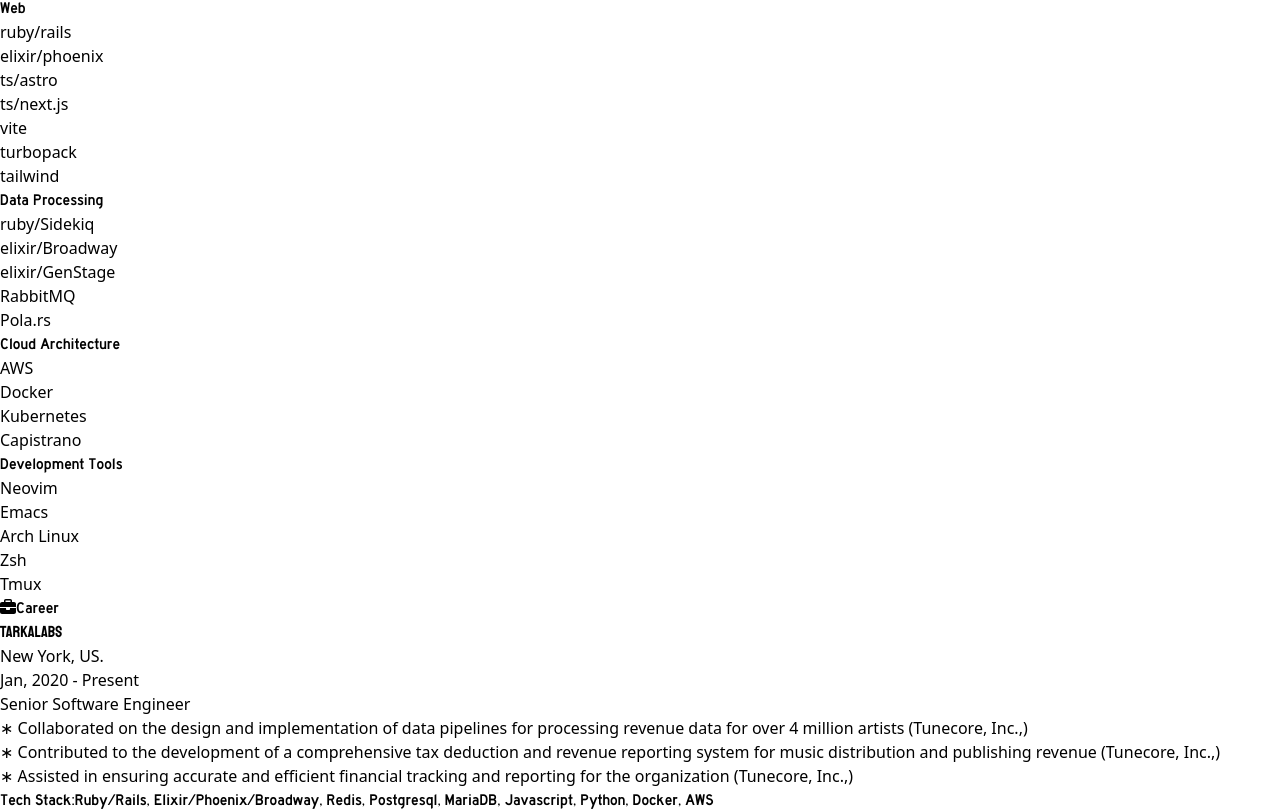
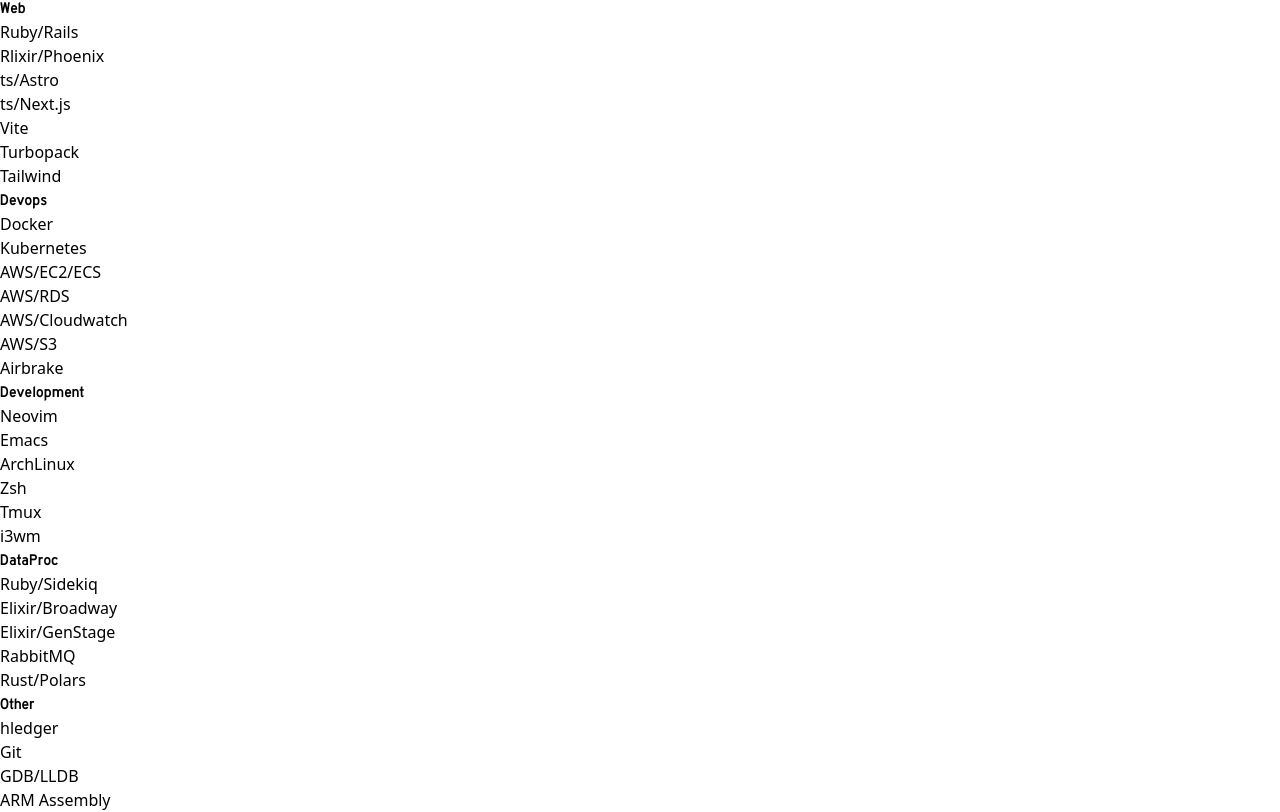
Before and after one commit to sreedevk/reacti-vitae, a React (Vite) app: page / in a window 1280 px wide. Shown: the part 772-1584 px from the top of the page. Built offline with nearby package versions, Linux system fonts and the light colour scheme.

Commit message:
design fixes

```diff
--- a/src/App.tsx
+++ b/src/App.tsx
@@ -22,7 +22,7 @@
         <div>
           <Introduction />
         </div>
-        <div className="flex flex-col md:flex-row">
+        <div className="flex flex-col md:flex-row my-2">
           <ProgrammingLanguages />
           <Tools />
         </div>
--- a/src/components/Education.tsx
+++ b/src/components/Education.tsx
@@ -16,13 +16,13 @@
         <h2 className="font-bold text-lg">{education.degree}</h2>
         <h3 className='font-bold text-gray-500'>{education.year_of_completion}</h3>
       </div>
-      <h3 className='text-md italic'>
-        {education.university},
+      <h3 className='italic font-alata'>
+        <span className='text-sm'>{education.university}</span>,
         <span className='text-sm text-rose-500 font-bold'>
           &nbsp;{education.location}
         </span>
       </h3>
-      <p className='my-1 text-xs'>{education.description}</p>
+      <p className='my-1 text-sm italic bold'>{education.description}</p>
     </div>
   )
 }
--- a/src/components/Tools.tsx
+++ b/src/components/Tools.tsx
@@ -9,7 +9,7 @@
 
 const skillBlockFormatter = (skills: string[], title: string) => {
   return (
-    <div className="w-1/2 md:w-1/6 text-center md:text-left">
+    <div className="w-1/2 md:w-2/12 px-4 text-center md:text-left">
       <h3 className="underline font-bold my-2 uppercase font-highway-gothic text-rose-600">{title}</h3>
       <ul className="text-sm">
         { skills.map(skillFormatter) }
@@ -22,12 +22,13 @@
   return (
     <div className="my-1 w-full">
       <Title icon_class='fas fa-cog' title='Tools' />
-      <div className="flex mx-1 flex-wrap md:justify-between justify-around">
+      <div className="flex flex-wrap justify-between">
         { skillBlockFormatter(TechStack?.tools?.databases, "Databases") }
         { skillBlockFormatter(TechStack?.tools?.web, "Web") }
-        { skillBlockFormatter(TechStack?.tools?.data_processing, "Data Processing") }
-        { skillBlockFormatter(TechStack?.tools?.cloud_architecture, "Cloud Architecture") }
-        { skillBlockFormatter(TechStack?.tools?.development_tools, "Development Tools") }
+        { skillBlockFormatter(TechStack?.tools?.cloud_architecture, "Devops") }
+        { skillBlockFormatter(TechStack?.tools?.development_tools, "Development") }
+        { skillBlockFormatter(TechStack?.tools?.data_processing, "DataProc") }
+        { skillBlockFormatter(TechStack?.tools?.other, "Other") }
       </div>
     </div>
   )
--- a/src/data/education.ts
+++ b/src/data/education.ts
@@ -9,7 +9,7 @@
   },
   {
     "university": "Our Own English High School",
-    "degree": "Senior Secondary Education - CBSE",
+    "degree": "Senior Secondary Education (CBSE)",
     "description":
     "Spent my formative years under the guidance of world class teachers, developing academically and socially.",
     "location": "Sharjah, AE.",
--- a/src/data/tech-stack.ts
+++ b/src/data/tech-stack.ts
@@ -17,36 +17,47 @@
       "MongoDB",
       "Redis",
       "Snowflake",
-      "SurrealDB"
+      "SurrealDB",
     ],
     web: [
-      "ruby/rails",
-      "elixir/phoenix",
-      "ts/astro",
-      "ts/next.js",
-      "vite",
-      "turbopack",
-      "tailwind"
+      "Ruby/Rails",
+      "Rlixir/Phoenix",
+      "ts/Astro",
+      "ts/Next.js",
+      "Vite",
+      "Turbopack",
+      "Tailwind"
     ],
     data_processing: [
-      "ruby/Sidekiq",
-      "elixir/Broadway",
-      "elixir/GenStage",
+      "Ruby/Sidekiq",
+      "Elixir/Broadway",
+      "Elixir/GenStage",
       "RabbitMQ",
-      "Pola.rs"
+      "Rust/Polars",
     ],
     development_tools: [
       "Neovim",
       "Emacs",
-      "Arch Linux",
+      "ArchLinux",
       "Zsh",
-      "Tmux"
+      "Tmux",
+      "i3wm"
     ],
     cloud_architecture: [
-      "AWS",
       "Docker",
       "Kubernetes",
-      "Capistrano"
+      "AWS/EC2/ECS",
+      "AWS/RDS",
+      "AWS/Cloudwatch",
+      "AWS/S3",
+      "Airbrake",
+    ],
+    other: [
+      "hledger",
+      "Git",
+      "GDB/LLDB",
+      "ARM Assembly",
+      "Wordpress"
     ]
   }
 }
```
